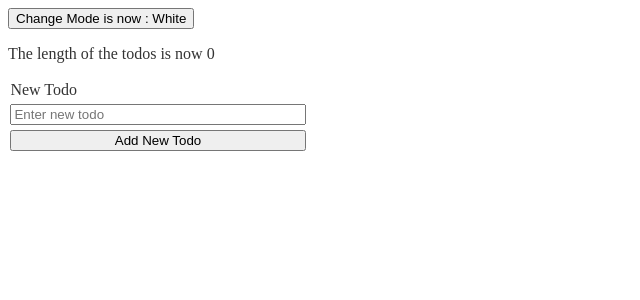
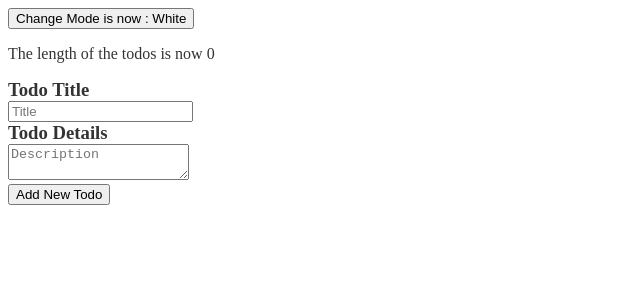
Before and after one commit to Desheng-K0ng/Todo-List-Project, a React (Vite) app in the folder Todo-list/: page / in a window 1280 px wide. Shown: the top 300 px of the page, without its empty margins (0-640 px from the left). Built offline with nearby package versions, Linux system fonts and the light colour scheme.

Commit message:
post function updated
- click box deleted
- add new description section
- add new card component

```diff
--- a/Todo-list/src/App.jsx
+++ b/Todo-list/src/App.jsx
@@ -5,34 +5,46 @@ import { useToggle } from "./component/useToggle";
 import "./style.css";
 import Card from "./component/Card";
 
+
 const App = () => {
   const [newTodoName, setNewTodoName] = useState(""); // input
   const [isDarkMode, toggleDarkMode] = useToggle(false);
   const [todos, setTodos] = useState([]); // task list
+  const [description, setDescription] = useState("");
+  const [toastMessage, setToastMessage] = useState("");
   const todoCountRef = useRef(0); // use ref for count the number of todos
 
   function addNewTodo(e) {
     e.preventDefault();
-    if (newTodoName === "") return; // prevent from enter nothing
+
+
+    if (newTodoName.trim() === "" || description.trim() === "") {
+      setToastMessage("Title and Description cannot be empty!");
+
+      // 2秒后自动清除消息
+      setTimeout(() => {
+        setToastMessage("");
+      }, 2000);
+
+      return;
+    }
+
+    // prevent from enter nothing
 
     setTodos([
       ...todos,
       {
         id: crypto.randomUUID(), // have its own id
         name: newTodoName,
+        description: description,
         completed: false,
         isEditing: false, // initial state
       },
     ]); // add new todos
-    setNewTodoName(""); // clear the input block
-  }
 
-  function toggleTodo(id, completed) {
-    setTodos(
-      todos.map((todo) => (todo.id === id ? { ...todo, completed } : todo))
-    );
-    // map all the todos find the clicked one and and set it to complete or not
-    // if is not the one dont do anything
+    // clear everything filled in the put block
+    setNewTodoName("");
+
   }
 
   function editTodo(id) {
@@ -43,12 +55,13 @@ const App = () => {
     );
   }
 
-  function saveTodo(id, newName) {
+  function saveTodo(id, newName, newDescription) {
     setTodos(
       todos.map((todo) => {
         if (todo.id === id) {
           const finalName = newName.trim() ? newName : todo.name;
-          return { ...todo, name: finalName, isEditing: false };
+          const editDescription = newDescription.trim() ? newDescription : todo.description;
+          return { ...todo, name: finalName, description: editDescription, isEditing: false };
         }
         return todo;
       })
@@ -72,6 +85,9 @@ const App = () => {
 
   return (
     <>
+      {toastMessage && (
+        <div className="toast">{toastMessage}</div>
+      )}
       <div
         style={{
           background: isDarkMode ? "#333" : "white",
@@ -82,24 +98,20 @@ const App = () => {
           Change Mode is now : {isDarkMode ? "Dark" : "White"}
         </button>
         <p>The length of the todos is now {todos.length}</p>
-        <form onSubmit={addNewTodo} id="new-todo-form">
-          <label htmlFor="todo-input">New Todo</label>
-          <input
-            placeholder="Enter new todo"
-            type="text"
-            id="todo-input"
-            value={newTodoName}
-            autoComplete="off" // off auto fill
-            onChange={(e) => setNewTodoName(e.target.value)}
-          />
-          <button onClick={addNewTodo}>Add New Todo</button>
-        </form>
+
+        <Card
+          newTodoName={newTodoName}
+          description={description}
+          setNewTodoName={setNewTodoName}
+          setDescription={setDescription}
+          addNewTodo={addNewTodo}
+        />
+
         <ul id="list">
           {todos.map((todo) => (
             <TodoItem
               key={todo.id}
               {...todo}
-              toggleTodo={toggleTodo}
               deleteTodo={deleteTodo}
               editTodo={editTodo}
               saveTodo={saveTodo}
@@ -107,7 +119,6 @@ const App = () => {
           ))}
         </ul>
       </div>
-      {/* <Card /> */}
     </>
   );
 };
--- a/Todo-list/src/component/Card.jsx
+++ b/Todo-list/src/component/Card.jsx
@@ -1,16 +1,40 @@
-import React from 'react';
+import React, { useState } from 'react';
 
-const Card = () => {
-    return (
-        <div className="card">
-            {/* <img src="https://via.placeholder.com/300x180" alt="Card Image" /> */}
-            <div className="card-content">
-                <h3 className="card-title">Card Title</h3>
-                <p className="card-text">This is a simple card description. You can add more text here to make it longer.</p>
-                <a href="#" className="card-button">Learn More</a>
+const Card =
+    ({
+        newTodoName,
+        description,
+        setNewTodoName,
+        setDescription,
+        addNewTodo,
+
+    }) => {
+
+        return (
+            <div className="addCard">
+
+                <form onSubmit={addNewTodo} >
+
+                    <div className="card-content">
+                        <h3 className="card-title">Todo Title</h3>
+                        <input
+                            type="text"
+                            placeholder="Title"
+                            value={newTodoName}
+                            onChange={(e) => setNewTodoName(e.target.value)}
+                        />
+                        <h3 className="card-title">Todo Details</h3>
+                        <textarea
+                            placeholder="Description"
+                            value={description}
+                            onChange={(e) => setDescription(e.target.value)}
+                        />
+                        <br />
+                        <button onClick={addNewTodo} >Add New Todo</button>
+                    </div>
+                </form>
             </div>
-        </div>
-    );
-}
+        );
+    }
 
 export default Card;
--- a/Todo-list/src/component/TodoItem.jsx
+++ b/Todo-list/src/component/TodoItem.jsx
@@ -4,15 +4,14 @@ import { useFocus } from "./useFocus";
 export const TodoItem = ({
   id,
   name,
-  completed,
-  toggleTodo,
+  description,
   deleteTodo,
   isEditing,
   editTodo,
   saveTodo,
 }) => {
   const [editedName, setEditedName] = useState(name); // set a state using name as initial value
-
+  const [editDescription, setEditDescription] = useState(description)
   const [inputRef, setFocus] = useFocus();
 
   useEffect(() => {
@@ -28,7 +27,7 @@ export const TodoItem = ({
                 id="form edit"
                 onSubmit={(e) => {
                   e.preventDefault();
-                  saveTodo(id, editedName);
+                  saveTodo(id, editedName, editDescription);
                 }}
               >
                 <span>Title: </span>
@@ -41,7 +40,13 @@ export const TodoItem = ({
                 />
                 <button type="submit">Save</button>
               </form>
-              <p className="card-text">This is a simple card description.</p>
+              <span>Description: </span>
+              <textarea
+                ref={inputRef}
+                placeholder="Description"
+                value={editDescription}
+                onChange={(e) => setEditDescription(e.target.value)}
+              />
             </div>
           </div>
         </>
@@ -49,14 +54,8 @@ export const TodoItem = ({
         <>
           <div className="card">
             <div className="card-content">
-              <h3 className="card-title">{name}</h3>
-              <p className="card-text">This is a simple card description.</p>
-              <input
-                type="checkbox"
-                data-list-item-checkbox
-                checked={completed}
-                onChange={(e) => toggleTodo(id, e.target.checked)}
-              />
+              <h3 className="card-title">Title: {name}</h3>
+              <h3 className="card-text">Description: {description}</h3>
               <button onClick={() => editTodo(id)}>Edit</button>
               <button
                 data-button-delete
--- a/Todo-list/src/style.css
+++ b/Todo-list/src/style.css
@@ -1,69 +1,48 @@
+h3 {
+  margin: 0;
+}
+
 #new-todo-form {
   display: flex;
   flex-direction: column;
-  max-width: 300px;
 }
 
-#new-todo-form>* {
-  margin: 0.15rem;
-}
-
-#list {
+ul {
   padding: 0;
 }
 
 .list-item {
   list-style: none;
+  margin-bottom: 1rem;
 }
 
-.list-item-label:hover,
-[data-list-item-checkbox]:hover {
+button {
   cursor: pointer;
-}
-
-.list-item-label:hover>[data-list-item-text] {
-  color: #333;
-  text-decoration: line-through;
-}
-
-[data-list-item-checkbox]:checked~[data-list-item-text] {
-  text-decoration: line-through;
-  color: #aaa;
 }
 
 [data-button-delete] {
   margin-left: 0.5rem;
 }
 
-button {
-  cursor: pointer;
+.card {
+  background-color: rgba(124, 255, 174, 0.61);
+  width: 300px;
+  padding: 8px;
+  outline: 2px solid #333;
 }
 
-[data-button-edit] {
-  margin-left: 0.5rem;
+.toast {
+  position: fixed;
+  top: 20px;
+  right: 20px;
+  background: #333;
+  color: #fff;
+  padding: 12px 20px;
+  border-radius: 4px;
+  opacity: 1;
+  transition: opacity 0.5s ease-out;
 }
 
-.filter-form {
-  display: flex;
-  gap: 1rem;
-  align-items: center;
-  border-bottom: 1px solid black;
-  padding-bottom: 0.5rem;
+.toast.hide {
+  opacity: 0;
 }
-
-.filter-form-group {
-  display: flex;
-  gap: 0.25rem;
-}
-
-/* style.css */
-button {
-  user-select: none;
-  caret-color: transparent;
-}
-
-.card {
-  background-color: rgb(17, 255, 179);
-  width: 300px;
-  height: auto;
-}
```
